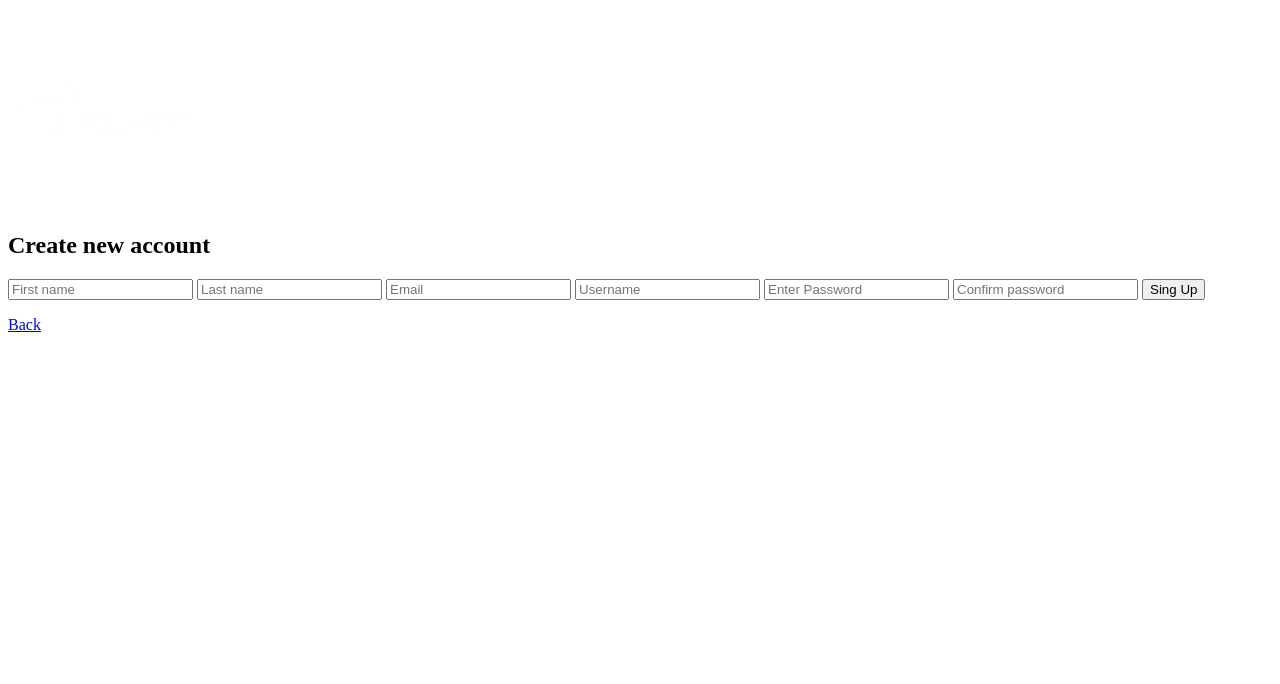
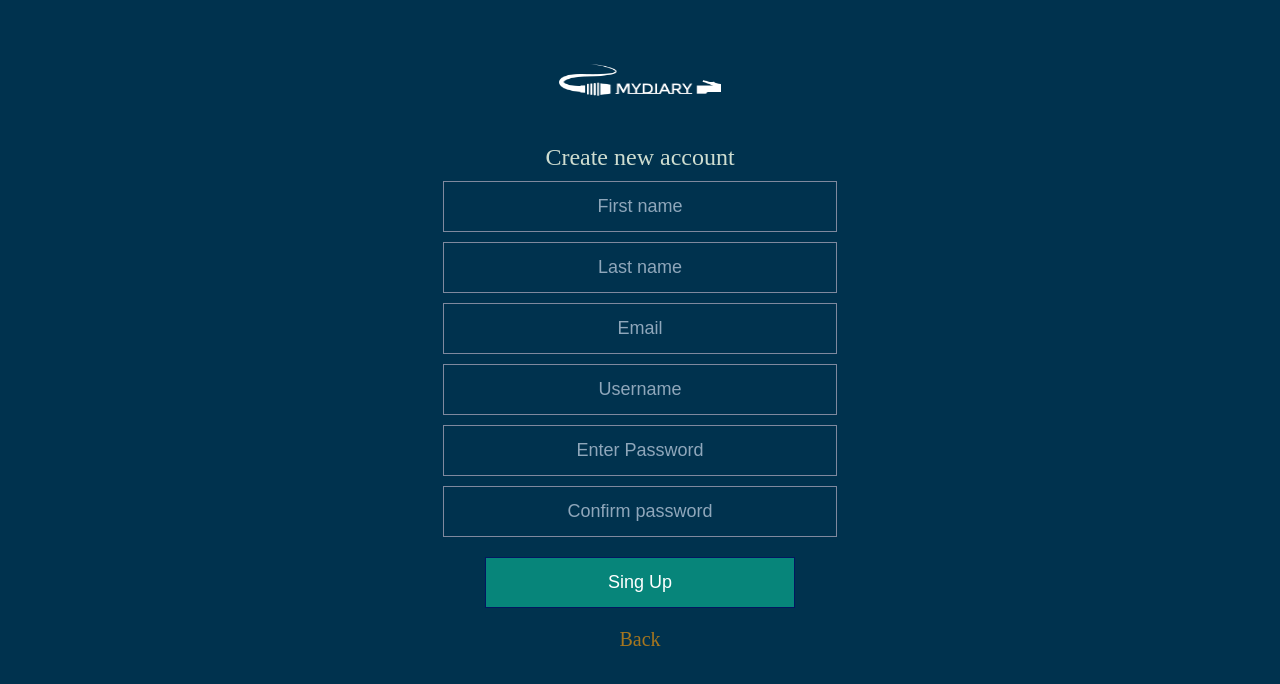
Before and after one commit to ChristelleIradukunda/MyDiary-ADC, a plain HTML site: page NewAccount.html in a window 1280 px wide. Drawn offline with Linux system fonts and the light colour scheme; the site is published under a folder, as on GitHub Pages, so addresses that start at the root find nothing.

Commit message:
ft(MyDairy-ACD:) Fixing CSS in Register and Login form pages

```diff
--- a/NewAccount.html
+++ b/NewAccount.html
@@ -5,7 +5,7 @@
     <meta name="viewport" content="width=device-width, initial-scale=1.0">
     <meta http-equiv="X-UA-Compatible" content="ie=edge">
     <title> Create new account</title>
-    <link rel="stylesheet" href="/UI/css/login.css">
+    <link rel="stylesheet" href="UI/css/login.css">
 </head>
 <body>
     <!-- <img src="./UI/assets/whitelogo.png" alt=""> -->
```
Also changed, not shown: login.html (+1 -1 lines).
